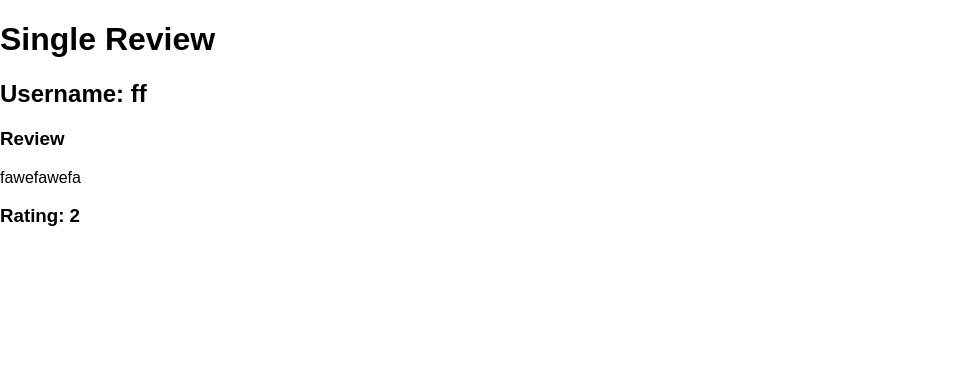
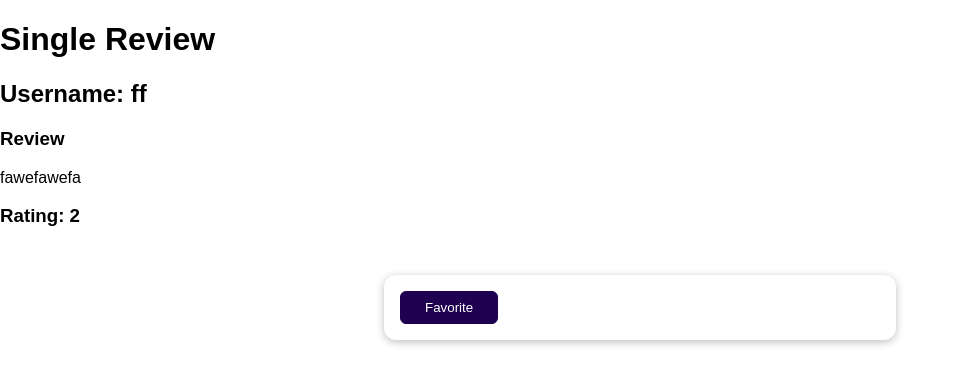
Before and after one commit to AbdullahAlNaim/django-course-section10, a Django app: page /reviews/1 in a window 1280 px wide. Shown: the top 385 px of the page, without its empty margins (0-963 px from the left). Run offline with Django 5.2, Linux system fonts and the light colour scheme; data comes from the database, SQL or seed files in the repository; both versions use the stored data as it was after the commit.

Commit message:
section-14 django add sessions to app

```diff
--- a/Feedback/settings.py
+++ b/Feedback/settings.py
@@ -12,7 +12,7 @@ https://docs.djangoproject.com/en/5.1/ref/settings/
 
 from pathlib import Path
 
-from django.conf.global_settings import MEDIA_ROOT, MEDIA_URL
+from django.conf.global_settings import MEDIA_ROOT, MEDIA_URL, SESSION_COOKIE_PATH, SESSION_COOKIE_AGE
 
 # Build paths inside the project like this: BASE_DIR / 'subdir'.
 BASE_DIR = Path(__file__).resolve().parent.parent
@@ -124,6 +124,7 @@ STATIC_URL = 'static/'
 MEDIA_ROOT = BASE_DIR / 'uploads'
 MEDIA_URL = '/user-media/'
 
+
 # Default primary key field type
 # https://docs.djangoproject.com/en/5.1/ref/settings/#default-auto-field
 
--- a/reviews/templates/reviews/single_review.html
+++ b/reviews/templates/reviews/single_review.html
@@ -2,9 +2,19 @@
 
 {% block title %}Detail View{% endblock %}
 {% block content %}
-<h1>Single Review</h1>
-<h2>Username: {{ review.user_name }}</h2>
-<h3>Review</h3>
-<p>{{ review.review_text }}</p>
-<h3>Rating: {{ review.rating }}</h3>
+    <h1>Single Review</h1>
+    <h2>Username: {{ review.user_name }}</h2>
+    <h3>Review</h3>
+    <p>{{ review.review_text }}</p>
+    <h3>Rating: {{ review.rating }}</h3>
+{% if is_favorite %}
+    <p>This is my favorite</p>
+{% else %}
+    <form action="/reviews/favorite" method="POST">
+        {% csrf_token %}
+        <input type="hidden" name="review_id" value="{{ review.id }}">
+        <button>Favorite</button>
+    </form>
+{% endif %}
+
 {% endblock %}
--- a/reviews/urls.py
+++ b/reviews/urls.py
@@ -5,5 +5,6 @@ urlpatterns = [
     path('', views.ReviewView.as_view()),
     path('thank-you', views.ThankYouView.as_view()),
     path('reviews', views.ReviewListView.as_view()),
+    path('reviews/favorite', views.AddFavoriteView.as_view()),
     path('reviews/<int:pk>', views.SingleReviewView.as_view())
 ]
--- a/reviews/views.py
+++ b/reviews/views.py
@@ -10,6 +10,12 @@ from django.views.generic import ListView, DetailView
 from django.views.generic.edit import FormView, CreateView
 
 # Create your views here.
+
+class AddFavoriteView(View):
+    def post(self, request):
+        review_id = request.POST['review_id']
+        request.session['favorite_review'] = review_id
+        return HttpResponseRedirect('/reviews/' + review_id)
 
 class ReviewView(CreateView):
     # this is used when using CreateView
@@ -76,6 +82,14 @@ class SingleReviewView(DetailView):
     model = Review # DetailView default template reference var name is object
     context_object_name = 'review' # rename the template reference to this name
 
+    def get_context_data(self, **kwargs):
+        context = super().get_context_data(**kwargs)
+        loaded_review = self.object
+        request = self.request
+        favorite_id = request.session.get('favorite_review')
+        context['is_favorite'] = favorite_id == str(loaded_review.id)
+        return context
+
     # this is when not using DetailView but just TemplateView
     # def get_context_data(self, **kwargs):
     #     context = super().get_context_data(**kwargs)
@@ -83,6 +97,7 @@ class SingleReviewView(DetailView):
     #     single_review = Review.objects.get(pk=review_id)
     #     context['review'] = single_review
     #     return context
+
 
 class ThankYouView(TemplateView):
     template_name = 'reviews/thank_you.html'
```
Also changed, not shown: db.sqlite3.
